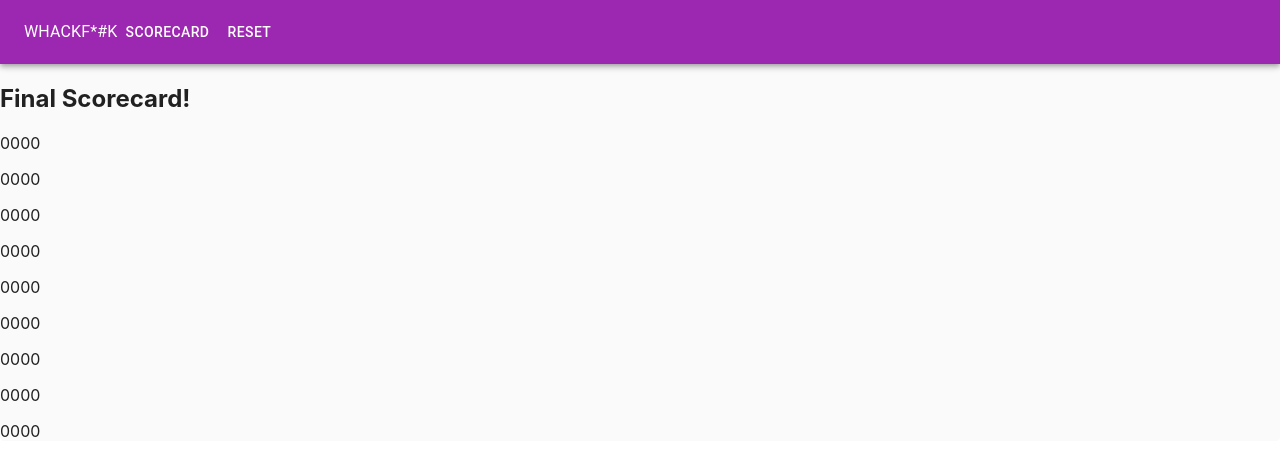
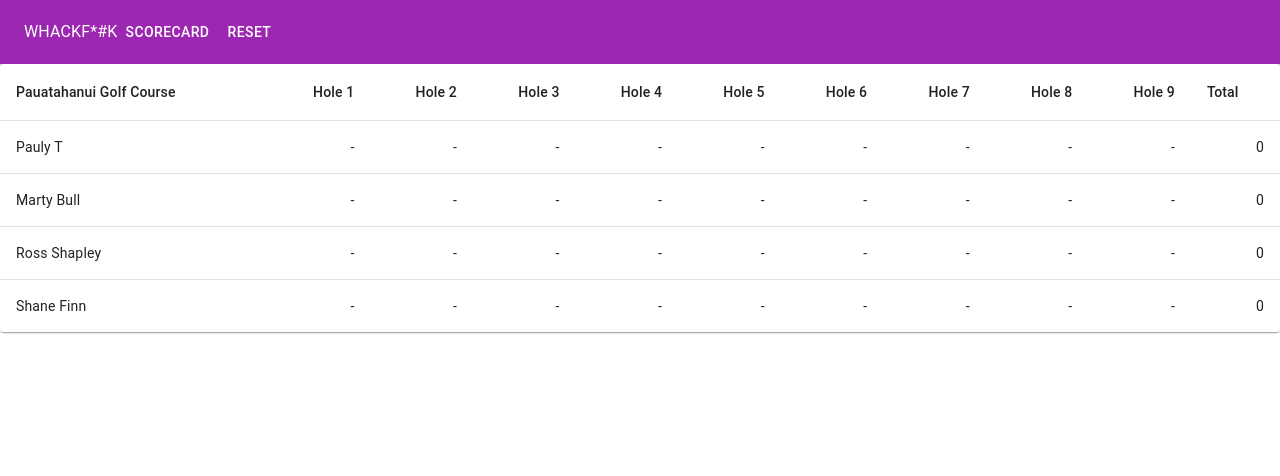
Before and after one commit to paulyt-nz/golf-app, a React (Create React App) app: page / in a window 1280 px wide. Both pictures are taken after a click on the button "SCORECARD". Shown: the top 476 px of the page. Built offline with nearby package versions, Linux system fonts and the light colour scheme.

Commit message:
scoreboard looking nice for 9 holes

```diff
--- a/src/FinalScoreCard.tsx
+++ b/src/FinalScoreCard.tsx
@@ -1,16 +1,29 @@
 import React from 'react';
+import { Course } from './initialValues'
+import { Table, TableBody, TableCell, TableContainer, TableHead, TableRow, Paper } from '@mui/material';
 
 interface FinalScoreCardProps {
     scorecard: number[][]
+    players: string[]
+    courseInfo: Course
 }
 
-function FinalScoreCard({scorecard}: FinalScoreCardProps) {
+function FinalScoreCard({scorecard, players, courseInfo}: FinalScoreCardProps) {
     // render out a table with everyones scores for each hole and overall score and par comparisons
+
+    const sumScores = (playerIndex: number, scorecard: number[][]) => {
+        let sum = 0;
+        for(let scores of scorecard) {
+            sum = sum + scores[playerIndex];
+        }
+        return sum;
+    }
+
 
     // will also need to drop the navbar scorecard button when a round is completed
     return (
         <>
-        <h2>Final Scorecard!</h2>
+        {/* <h2>Final Scorecard!</h2>
         <p>{scorecard[0]}</p>
             <p>{scorecard[1]}</p>
             <p>{scorecard[2]}</p>
@@ -19,8 +32,63 @@ function FinalScoreCard({scorecard}: FinalScoreCardProps) {
             <p>{scorecard[5]}</p>
             <p>{scorecard[6]}</p>
             <p>{scorecard[7]}</p>
-            <p>{scorecard[8]}</p>
+            <p>{scorecard[8]}</p> */}
+
+
+
+            <TableContainer component={Paper}>
+                <Table sx={{ minWidth: 650 }} aria-label="simple table">
+
+                    <TableHead>
+                    <TableRow>
+                        <TableCell>{courseInfo.name}</TableCell>
+
+                        {courseInfo.holes.map((hole: any) =>
+                            <TableCell align="right">{hole.name}</TableCell>
+                        )}
+                        <TableCell>Total</TableCell>
+                    </TableRow>
+                    </TableHead>
+
+                    <TableBody>
+
+                        <TableRow key="asdfasdf" sx={{ '&:last-child td, &:last-child th': { border: 0 } }}>
+                            <TableCell component="th" scope="row">{players[0]}</TableCell>
+                            {scorecard.map((holeScores) =>
+                                <TableCell align="right">{holeScores[0] ? holeScores[0] : '-'}</TableCell>
+                            )}
+                            <TableCell align="right">{sumScores(0,scorecard)}</TableCell>
+                        </TableRow>
+
+                        <TableRow key="asdfasdf" sx={{ '&:last-child td, &:last-child th': { border: 0 } }}>
+                            <TableCell component="th" scope="row">{players[1]}</TableCell>
+                            {scorecard.map((holeScores) =>
+                                <TableCell align="right">{holeScores[1] ? holeScores[1] : '-'}</TableCell>
+                            )}
+                            <TableCell align="right">{sumScores(1,scorecard)}</TableCell>
+                        </TableRow>
+
+                        <TableRow key="asdfasdf" sx={{ '&:last-child td, &:last-child th': { border: 0 } }}>
+                            <TableCell component="th" scope="row">{players[2]}</TableCell>
+                            {scorecard.map((holeScores) =>
+                                <TableCell align="right">{holeScores[2] ? holeScores[2] : '-'}</TableCell>
+                            )}
+                            <TableCell align="right">{sumScores(2,scorecard)}</TableCell>
+                        </TableRow>
+
+                        <TableRow key="asdfasdf" sx={{ '&:last-child td, &:last-child th': { border: 0 } }}>
+                            <TableCell component="th" scope="row">{players[3]}</TableCell>
+                            {scorecard.map((holeScores) =>
+                                <TableCell align="right">{holeScores[3] ? holeScores[3] : '-'}</TableCell>
+                            )}
+                            <TableCell align="right">{sumScores(3,scorecard)}</TableCell>
+                        </TableRow>
+
+                    </TableBody>
+                </Table>
+            </TableContainer>
         </>
+
     )
 
 }
--- a/src/GolfApp.tsx
+++ b/src/GolfApp.tsx
@@ -1,5 +1,5 @@
 import React, { useState } from 'react'
-import { initialCourse, initialPlayers, initialScorecard } from './initialValues'
+import { initialCourse, initialPlayers, initialScorecard, blankScorecard } from './initialValues'
 import MainScorecardDisplay from './MainScorecardDisplay';
 import NavBar from './NavBar';
 
@@ -24,7 +24,7 @@ import FinalScoreCard from './FinalScoreCard';
     type Scorecard = HoleScores[]
 
 function GolfApp() {
-    const [currentHoleIndex, setCurrentHoleIndex] = useState(8)
+    const [currentHoleIndex, setCurrentHoleIndex] = useState(0)
     const [isRoundSetUp, setIsRoundSetUp] = useState(true)
     const [showScorecard, setShowScorecard] = useState(false)
     const [courseInfo, setCourseInfo] = useState(initialCourse)
@@ -70,8 +70,26 @@ function GolfApp() {
         setShowScorecard(!showScorecard)
     }
 
+
     const reset = () => {
+       // setIsRoundSetUp(false) // will need this for my set up form
+       // setPlayers([])
+       // setCourseInfo(not sure what goes here)
+       const blankScorecard = [ // need to figure out why this wouldnt work as planned
+        [0,0,0,0],
+        [0,0,0,0],
+        [0,0,0,0],
+        [0,0,0,0],
+        [0,0,0,0],
+        [0,0,0,0],
+        [0,0,0,0],
+        [0,0,0,0],
+        [0,0,0,0],
+    ]
 
+       setCurrentHoleIndex(0);
+       setScorecard(blankScorecard);
+       setShowScorecard(false)
     }
 
 
@@ -83,7 +101,11 @@ function GolfApp() {
     if (isRoundSetUp === false) {
         mainPageRender = <RoundSetUpForm />
     } else if (showScorecard === true) {
-        mainPageRender = <FinalScoreCard scorecard={scorecard} />
+        mainPageRender = <FinalScoreCard
+            courseInfo={courseInfo}
+            players={players}
+            scorecard={scorecard}
+            />
     } else {
         mainPageRender = (<MainScorecardDisplay
             holeIndex={currentHoleIndex}
@@ -107,7 +129,7 @@ function GolfApp() {
 
     return(
         <Paper style={paperStyles}elevation={0}>
-            <NavBar toggleScorecard={toggleScorecard} scorecard={scorecard} />
+            <NavBar toggleScorecard={toggleScorecard} scorecard={scorecard} reset={reset} />
             {mainPageRender}
         </Paper>
     )
--- a/src/NavBar.tsx
+++ b/src/NavBar.tsx
@@ -4,21 +4,27 @@ import { Typography, AppBar, Toolbar, Button} from '@mui/material';
 interface NavBarProps {
     toggleScorecard: () => void;
     scorecard: number[][]
+    reset: () => void;
 }
 
 
-function NavBar(props: NavBarProps) {
+function NavBar({ toggleScorecard, scorecard, reset }: NavBarProps) {
 
-    const handleClick = () => {
-        props.toggleScorecard()
+    const handleScorecard = () => {
+        toggleScorecard()
+    }
+
+    const handleReset = () => {
+        reset()
+        console.debug('inside handleReset in NavBar')
     }
 
     return (
         <AppBar color='secondary' position='static' style={{ height: "64px" }}>
             <Toolbar style={{position: "relative"}}>
                 <Typography style={{float: "left"}} color='inherit'>WHACKF*#K</Typography>
-                <Button style={{float: "right"}} onClick={handleClick} color="inherit">Scorecard</Button>
-                <Button style={{float: "right"}} color="inherit">RESET</Button>
+                <Button style={{float: "right"}} onClick={handleScorecard} color="inherit">Scorecard</Button>
+                <Button style={{float: "right"}} onClick={handleReset} color="inherit">RESET</Button>
             </Toolbar>
         </AppBar>
 )
--- a/src/initialValues.ts
+++ b/src/initialValues.ts
@@ -1,4 +1,12 @@
-export const initialCourse = {
+export interface Course {
+    name: string,
+    location: string,
+    numHoles: number,
+    holes: any,
+}
+
+
+export const initialCourse: Course = {
     name: 'Pauatahanui Golf Course',
     location: 'Pauatahanui, Porirua',
     numHoles: 9,
@@ -39,3 +47,5 @@ export const initialScorecard = [
     [0,0,0,0],
     [0,0,0,0],
 ]
+
+export const blankScorecard = initialScorecard
```
